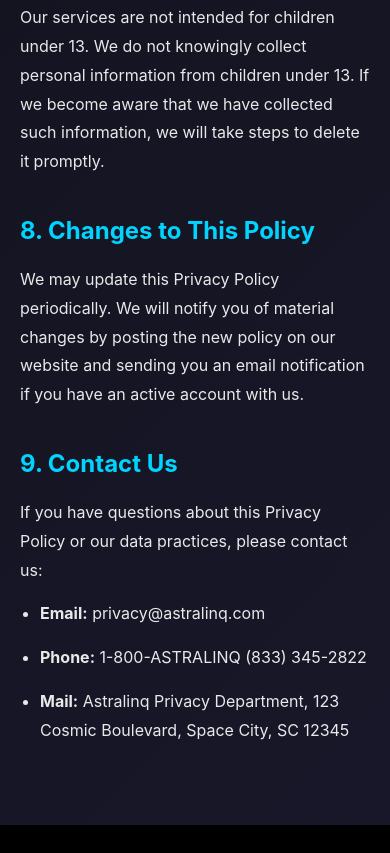
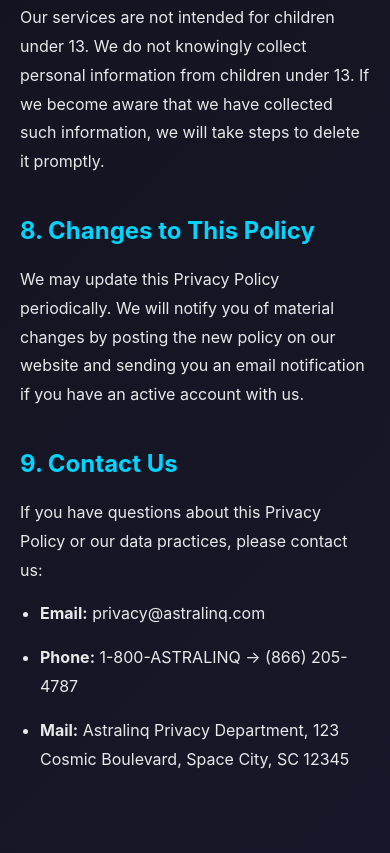
Before and after one commit to Astralinq/astralinqmain, a website built with Vite: page privacy.html in a window 390 px wide. Shown: the part 3493-4346 px from the top of the page. Before the commit the page ends 4318 px from the top, so only its background shows below. Built offline with nearby package versions, Linux system fonts and the light colour scheme.

Commit message:
Update contact phone number in privacy policy

```diff
--- a/privacy.html
+++ b/privacy.html
@@ -158,7 +158,7 @@
             <p>If you have questions about this Privacy Policy or our data practices, please contact us:</p>
             <ul>
                 <li><strong>Email:</strong> privacy@astralinq.com</li>
-                <li><strong>Phone:</strong> 1-800-ASTRALINQ (833) 345-2822</li>
+                <li><strong>Phone:</strong> 1-800-ASTRALINQ -> (866) 205-4787</li>
                 <li><strong>Mail:</strong> Astralinq Privacy Department, 123 Cosmic Boulevard, Space City, SC 12345</li>
             </ul>
         </div>
```
